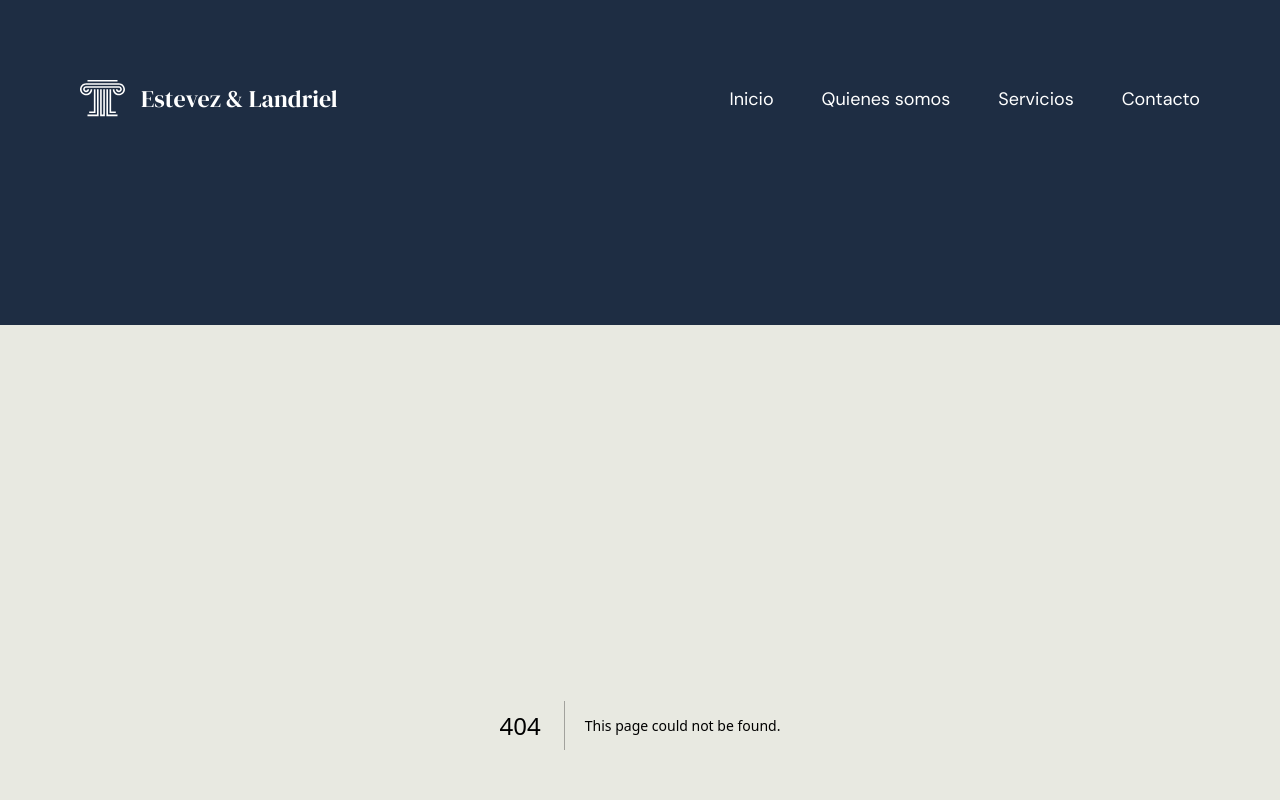
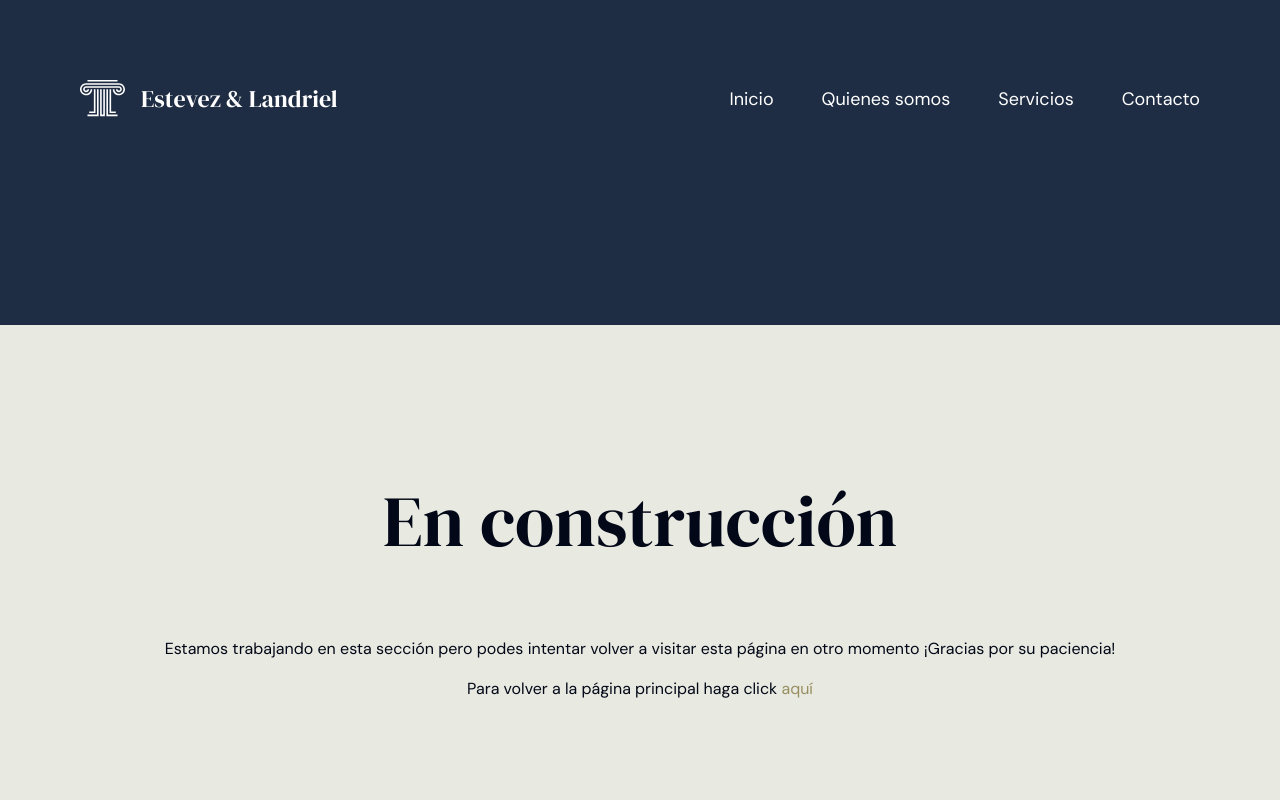
Before and after one commit to HoracioGutierrez/lawfirm, a Next.js app: page /policies in a window 1280 px wide. Before the commit this address had no page. Shown: the top 800 px of the page. Built offline with nearby package versions, Linux system fonts and the light colour scheme.

Commit message:
Add remaining pages in construction

```diff
--- /dev/null
+++ b/app/policies/page.tsx
@@ -0,0 +1,13 @@
+import Construction from "@/components/Construction"
+
+function PoliciesPage() {
+    return (
+        <main className="px-6 md:px-10 lg:px-14 xl:px-20">
+            <div className="max-w-[1600px] mx-auto py-10 flex flex-col gap-10 xl:gap-44 xl:py-20">
+                <Construction/>
+            </div>
+        </main>
+    )
+}
+
+export default PoliciesPage
--- /dev/null
+++ b/app/terms/page.tsx
@@ -0,0 +1,13 @@
+import Construction from "@/components/Construction"
+
+function TermsPage() {
+    return (
+        <main className="px-6 md:px-10 lg:px-14 xl:px-20">
+            <div className="max-w-[1600px] mx-auto py-10 flex flex-col gap-10 xl:gap-44 xl:py-20">
+                <Construction/>
+            </div>
+        </main>
+    )
+}
+
+export default TermsPage
--- a/components/Footer.tsx
+++ b/components/Footer.tsx
@@ -41,8 +41,8 @@ function Footer() {
                 <div className="hidden md:w-1/5 md:flex flex-col gap-5">
                     <h3 className="text-2xl">Links</h3>
                     <nav className={cn(dmSans.className, "flex gap-4 flex-col")}>
-                        <Link href="#" className="hover:text-secondary transition-colors duration-300">Politica de privacidad</Link>
-                        <Link href="#" className="hover:text-secondary transition-colors duration-300">Terminos y Condiciones</Link>
+                        <Link href="/policies" className="hover:text-secondary transition-colors duration-300">Politica de privacidad</Link>
+                        <Link href="/terms" className="hover:text-secondary transition-colors duration-300">Terminos y Condiciones</Link>
                         <Link href="/faq" className="hover:text-secondary transition-colors duration-300">Preguntas Frecuentes</Link>
                     </nav>
                 </div>
```
